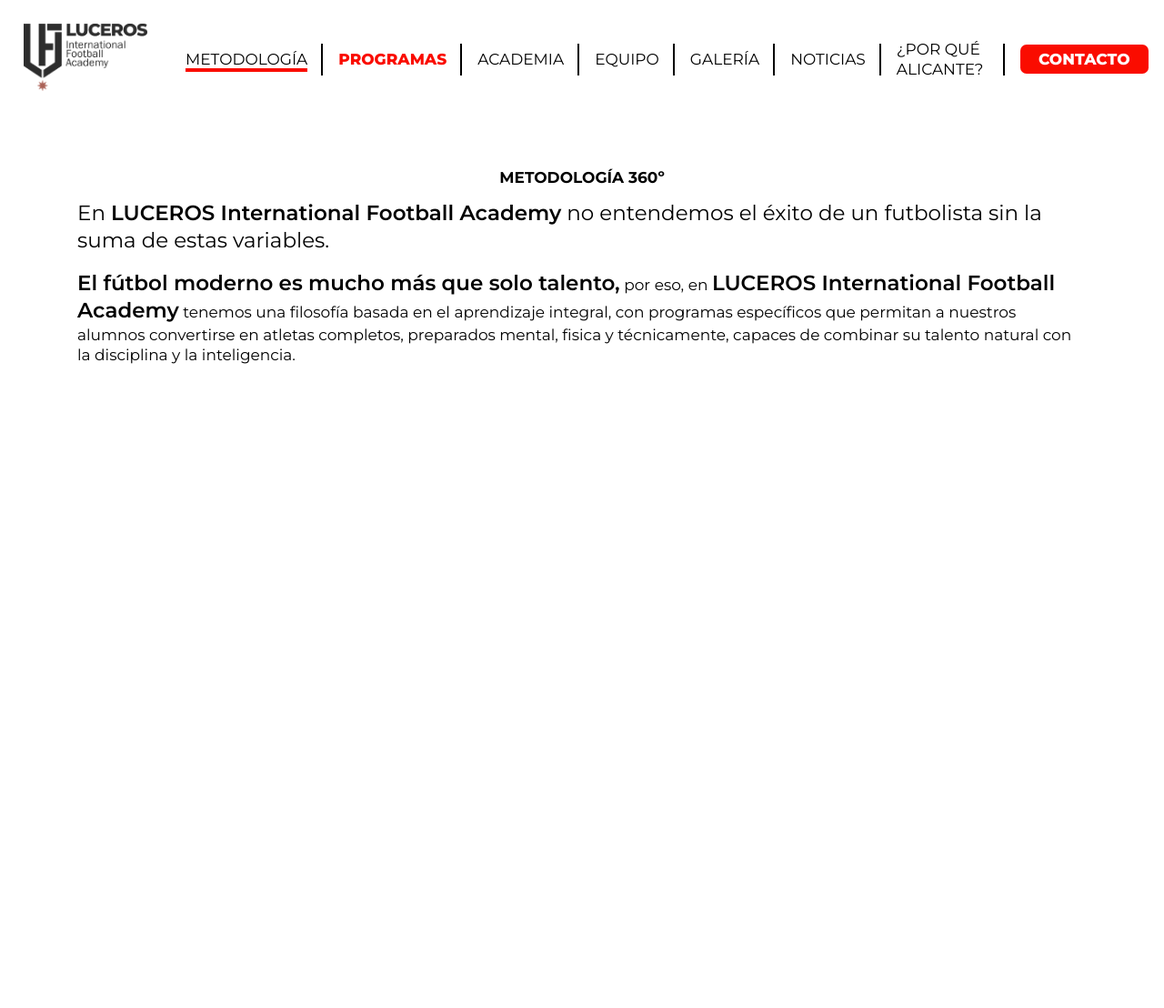
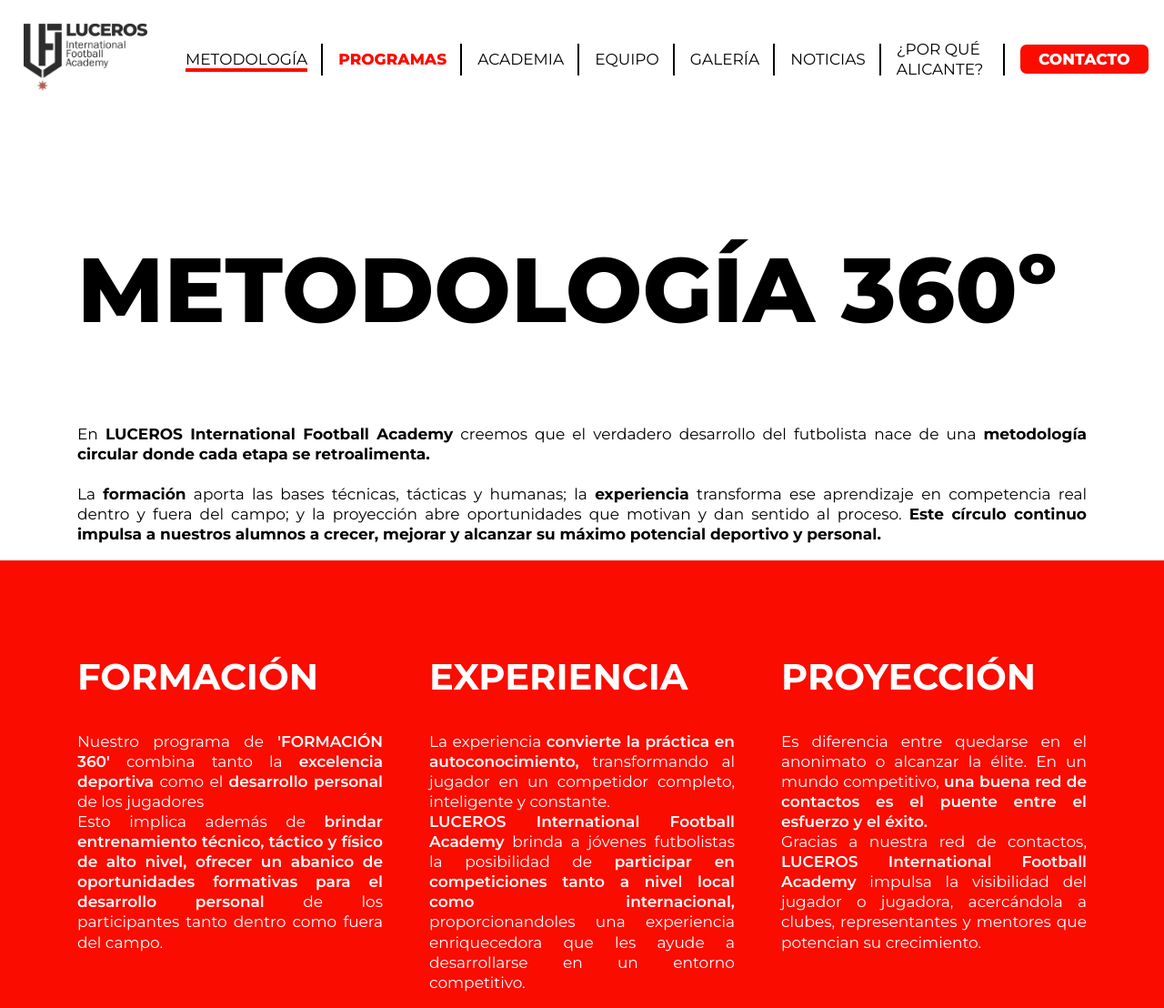
Before and after one commit to Mxincs/luceros, a PHP site: page /metodologia.html in a window 1280 px wide. Shown: the whole page at 91% size. Before the commit the page ends 400 px from the top, so only its background shows below. Run offline with PHP 8.4, Linux system fonts and the light colour scheme.

Commit message:
metodologia añadida

```diff
--- a/css/styles.css
+++ b/css/styles.css
@@ -64,6 +64,11 @@ strong {
 
 }
 
+.titulo-principal-paginas {
+    font-size: var(--titulo-principal);
+    font-weight: var(--weight-800);
+}
+
 .texto-negrita {
     font-weight: var(--weight-600);
     font-size: inherit;
@@ -74,6 +79,16 @@ strong {
     font-size: var(--titulo-seccion);
     font-weight: var(--weight-800);
 }
+
+/*Colores de fondo*/
+.color-fondo-negro {
+    background-color: var(--negro-oscuro);
+}
+
+.color-fondo-rojo {
+    background-color: var(--rojo);
+}
+
 
 /*-----------ESTILOS NAVBAR-------------*/
 header {
@@ -386,6 +401,7 @@ header {
 
 .info-aprendizaje-integral {
     padding: 0rem 5rem;
+    text-align: justify;
 }
 
 .info-aprendizaje-integral span {
@@ -403,6 +419,7 @@ header {
     flex: 1 1 30%;
     min-width: 250px;
     box-sizing: border-box;
+    color: var(--blanco);
 }
 
 .contenedor-subtitulo {
@@ -491,14 +508,6 @@ header {
     z-index: 1;
 }
 
-.color-fondo-negro {
-    background-color: var(--negro-oscuro);
-}
-
-.color-fondo-rojo {
-    background-color: var(--rojo);
-}
-
 /*-------- TARJETA FRONTAL --------*/
 
 .tarjeta-frente {
@@ -561,10 +570,11 @@ header {
 
 .seccion-embajadores {
     padding: 3rem 3rem;
+    color: var(--blanco);
 }
 
 .seccion-embajadores h2{
-    color: #FA0C00;
+    color: var(--rojo);
 }
 
 .embajadores {
@@ -589,7 +599,7 @@ header {
     width: 200px;
     height: 200px;
     border-radius: 50%;
-    border: 5px solid red;
+    border: 5px solid var(--rojo);
     overflow: hidden;
     display: flex;
     align-items: center;
@@ -604,11 +614,20 @@ header {
 
 .nombre {
     margin-top: 0.8rem;
+    font-size: var(--texto-secundario);
+    font-weight: var(--weight-600);
 }
 
 /*-------------SECCION PATROCINADORES/COLABORADORES-------------*/
 .seccion-patrocinadores-colaboradores {
     padding: 3rem 3rem;
+    text-align: center;
+}
+
+.seccion-patrocinadores-colaboradores h2 {
+    font-size: var(--subtitulo);
+    font-weight: var(--weight-800);
+    color: var(--rojo);
 }
 
 .fila {
@@ -623,7 +642,7 @@ header {
     display: flex;
     justify-content: center;
     align-items: center;
-    border: 2px solid #000000;
+    border: 2px solid var(--negro-oscuro);
     overflow: hidden;
 }
 
@@ -692,7 +711,7 @@ header {
 
 /* Flechas */
 .flecha {
-    color: #ff0000;
+    color: var(--rojo);
     border: none;
     font-size: 30px;
     font-weight: 800;
@@ -709,11 +728,16 @@ header {
     grid-template-columns:  1fr 1fr 1fr;
     gap: 2rem;
     padding: 2rem 5vw;
+    color: var(--blanco);
 }
 
 .footer-col h4 {
     margin-bottom: 1rem;
     font-size: 1.5rem;
+}
+
+.footer-col a {
+    color: var(--blanco);
 }
 
 .footer-col p, .footer-col a, .footer-col li {
@@ -750,4 +774,13 @@ header {
 .contenedor-metodologia{
     display: flex;
     flex-direction: column;
+    width: 100%;
+    gap: 3rem;
 }
+
+/*Section formación experiencia proyección*/
+.subtitulo-fep h2{
+    font-size: var(--subtitulo);
+    margin: 0;
+    padding-top: 6rem;
+}
--- a/metodologia.html
+++ b/metodologia.html
@@ -1,5 +1,5 @@
 <!DOCTYPE html>
-<html lang="en">
+<html lang="es">
 <head>
     <meta charset="UTF-8">
     <meta name="viewport" content="width=device-width, initial-scale=1.0">
@@ -65,21 +65,97 @@
         </nav>
     </header>
 
-    <!----------------NAVBAR---------------------->
+    <!----------------SECTION METODOLOGÍA---------------------->
     <main>
 
         <section id="hero" class="contenedor-metodologia">
-        <h1 class="titulo-principal ">METODOLOGÍA 360º</h1>
+            <div class="info-aprendizaje-integral">
 
-            <div class="info-aprendizaje-integral">
-                <span class="texto-secundario">En <strong class="texto-negrita">LUCEROS International Football Academy</strong> no entendemos
-                el éxito de un futbolista sin la suma de estas variables.</span>
+                <h1 class="titulo-principal-paginas">METODOLOGÍA 360º</h1>
+
                 <p>
-                    <span class="texto-negrita">El fútbol moderno es mucho más que solo talento,</span> por eso, en <span class="texto-negrita">LUCEROS International Football
-                    Academy</span> tenemos una filosofía basada en el aprendizaje integral, con <span class="texto-negrita"></span>programas específicos que permitan a nuestros
-                    alumnos convertirse en atletas completos,</span> preparados mental, fisica y técnicamente, capaces de combinar
-                    su talento natural con la disciplina y la inteligencia.
+                    En <strong>LUCEROS International Football Academy</strong> creemos que el verdadero desarrollo del futbolista
+                    nace de una <strong>metodología circular donde cada etapa se retroalimenta.</strong>
+                    <br>
+                    <br>
+                    La <strong>formación</strong> aporta las bases técnicas, tácticas y humanas; la <strong>experiencia</strong>
+                    transforma ese aprendizaje en competencia real dentro y fuera del campo; y la proyección abre
+                    oportunidades que motivan y dan sentido al proceso. <strong>Este círculo continuo impulsa
+                    a nuestros alumnos a crecer, mejorar y alcanzar su
+                    máximo potencial deportivo y personal.</strong>
                 </p>
+            </div>
+
+        </section>
+
+        <!---------------SECTION FORMACIÓN-EXPERIENCIA-PROYECCIÓN------------------>
+        <section>
+
+            <div class="contenedor-mental-fisico-tecnico color-fondo-rojo">
+
+                <div class="contenedor-bloque">
+
+                    <div class="subtitulo-fep">
+                        <h2>FORMACIÓN</h2>
+                    </div>
+
+                    <div class="contenedor-caja-linea-superior">
+                        <p>
+                            Nuestro programa de <span class="texto-negrita">'FORMACIÓN 360'</span> combina tanto
+                            la <span class="texto-negrita">excelencia deportiva</span> como el
+                            <span class="texto-negrita"> desarrollo personal</span> de los jugadores
+                            <br>
+                            Esto implica además de <span class="texto-negrita">brindar entrenamiento técnico, táctico
+                            y físico de alto nivel, ofrecer un abanico de oportunidades formativas
+                            para el desarrollo personal</span> de los
+                            participantes tanto dentro como fuera del campo.
+                        </p>
+                    </div>
+
+                </div>
+
+                <div class="contenedor-bloque">
+
+                    <div class="subtitulo-fep">
+                        <h2>EXPERIENCIA</h2>
+                    </div>
+
+                    <div class="contenedor-caja-linea-superior">
+                        <p>
+                            La experiencia <span class="texto-negrita">convierte la práctica en autoconocimiento,</span>
+                            transformando al jugador en un competidor completo, inteligente y constante.
+                            <br>
+                            <span class="texto-negrita">LUCEROS International Football Academy</span> brinda a jóvenes futbolistas la
+                            posibilidad de <span class="texto-negrita">participar en competiciones
+                            tanto a nivel local como internacional,</span>
+                            proporcionandoles una experiencia enriquecedora que les ayude a
+                            desarrollarse en un entorno competitivo.
+                        </p>
+                    </div>
+                </div>
+
+                <div class="contenedor-bloque">
+
+                    <div class="subtitulo-fep">
+                        <h2>PROYECCIÓN</h2>
+                    </div>
+
+                    <div class="contenedor-caja-linea-superior">
+                        <p>
+                            Es diferencia entre quedarse en el anonimato o alcanzar la élite.
+                            En un mundo competitivo, <span class="texto-negrita">una buena
+                            red de contactos es el puente entre el esfuerzo y el éxito.</span>
+                            <br>
+                            Gracias a nuestra red de contactos, <span class="texto-negrita">LUCEROS
+                            International Football Academy</span>
+                            impulsa la visibilidad del jugador o jugadora, acercándola a clubes, representantes y
+                            mentores que potencian su crecimiento.
+                        </p>
+
+                    </div>
+
+                </div>
+
             </div>
 
         </section>
```
Also changed, not shown: index.html (+7 -7 lines).
